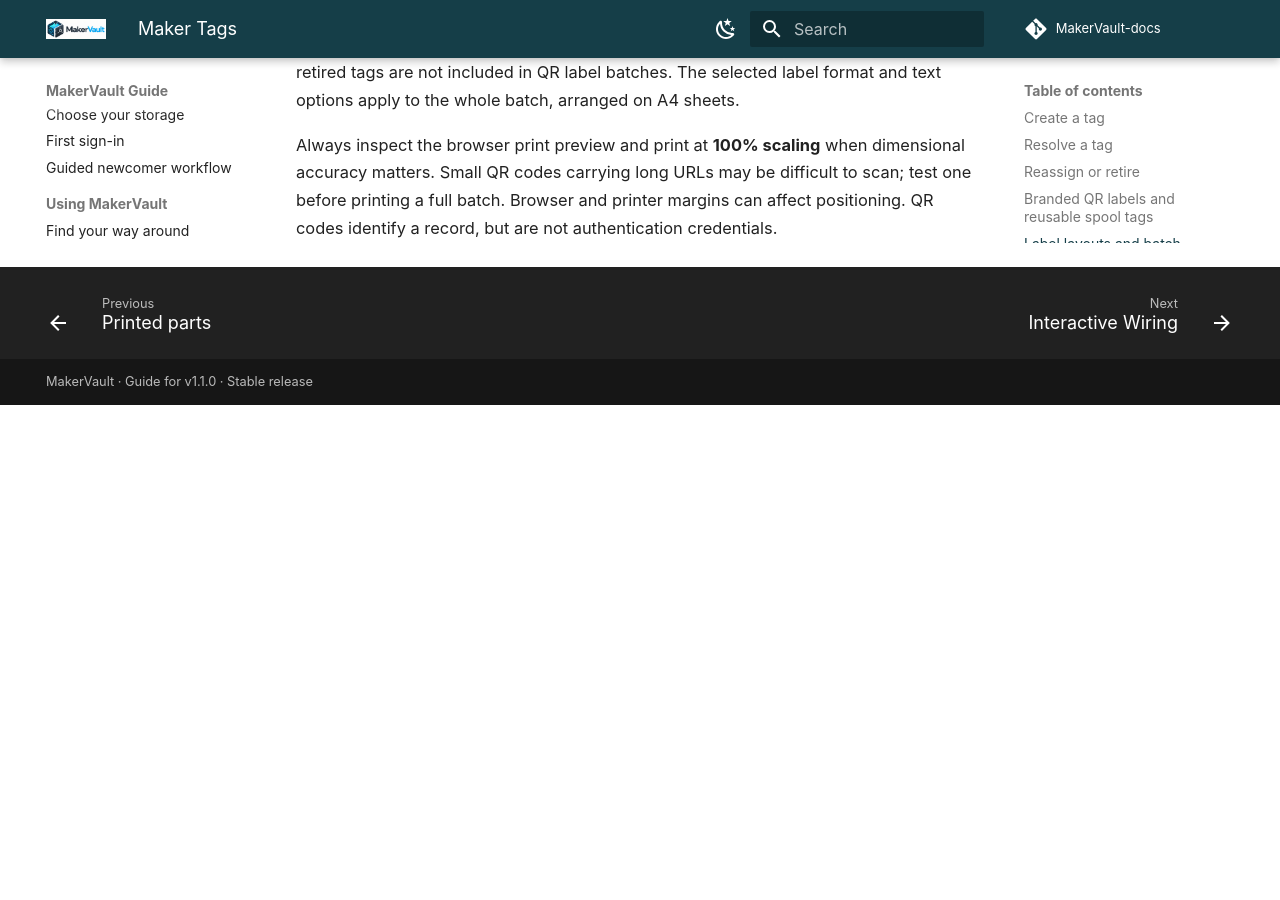
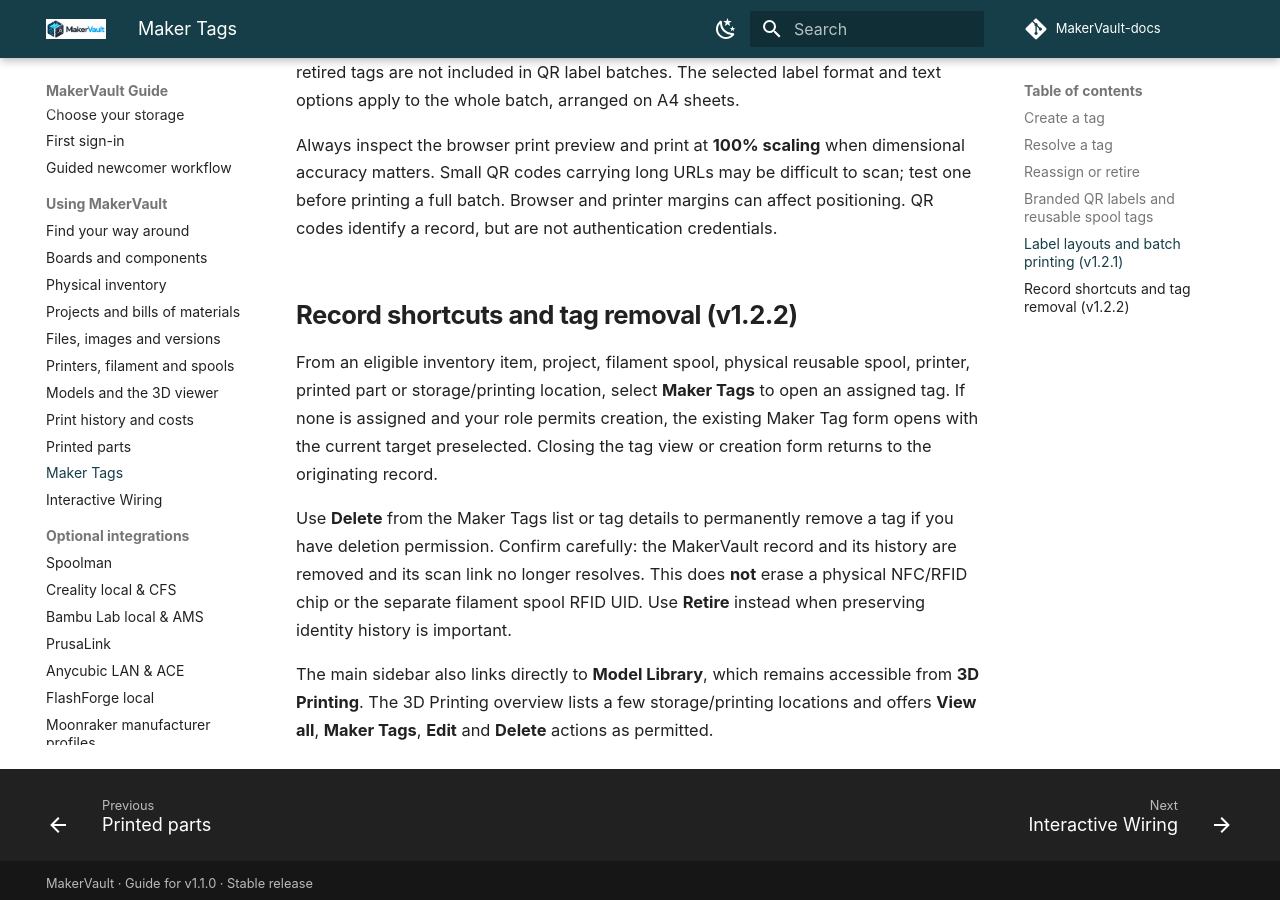
Before and after one commit to gavrd7/MakerVault-docs, an MkDocs documentation site: the page built from docs/guide/using/maker-tags.md, in a window 1280 px wide and 900 px high, scrolled down 2199 px. Built offline with MkDocs 1.6.1 and Material for MkDocs 9.7.7, drawn with Linux system fonts in a browser that asks for light colours; comment, search, counter and statistics services are not loaded; before the commit the page ends 2604 px from its top, so only the background shows below that.

Commit message:
docs: MakerVault v1.2.2 user guide (#28)
* release: prepare MakerVault v1.2.2 version and documentation

* release: prepare MakerVault v1.2.2 version and documentation

* release: prepare MakerVault v1.2.2 version and documentation

* docs: explain record shortcuts, deletion and location actions in v1.2.2

```diff
--- a/docs/guide/reference/about.md
+++ b/docs/guide/reference/about.md
@@ -2,7 +2,7 @@
 
 ## Version and scope
 
-This guide describes **MakerVault v1.2.1**, which improves Maker Tags with adjustable QR labels and batch printing, which adds reusable spool hardware inventory, manufacturer and printable designs, reviewed catalogue changes, Maker Tags for reusable reels and branded QR labels. It retains the v1.1.0 maintenance improvements and earlier project features.
+This guide describes **MakerVault v1.2.2**, which improves Maker Tags with adjustable QR labels and batch printing, which adds reusable spool hardware inventory, manufacturer and printable designs, reviewed catalogue changes, Maker Tags for reusable reels and branded QR labels. It retains the v1.1.0 maintenance improvements and earlier project features.
 
 Linux with the supplied Docker Compose configuration remains the preferred always-on server deployment. Windows users can also follow the documented Docker Desktop, Docker Desktop + WSL2 integration, or direct WSL2 Docker Engine routes. NAS/Portainer and macOS remain platform-adaptation cases rather than fully validated walkthroughs. No measured minimum hardware specification is claimed.
 
--- a/docs/guide/using/maker-tags.md
+++ b/docs/guide/using/maker-tags.md
@@ -45,3 +45,12 @@
 For multiple labels, tick active QR tags in the Maker Tags list and choose **Print selected**, or use **Print labels** and choose all matching active QR tags. Search, status, tag type and **Target type** filters determine which tags are included. NFC/RFID-only identities and retired tags are not included in QR label batches. The selected label format and text options apply to the whole batch, arranged on A4 sheets.
 
 Always inspect the browser print preview and print at **100% scaling** when dimensional accuracy matters. Small QR codes carrying long URLs may be difficult to scan; test one before printing a full batch. Browser and printer margins can affect positioning. QR codes identify a record, but are not authentication credentials.
+
+
+## Record shortcuts and tag removal (v1.2.2)
+
+From an eligible inventory item, project, filament spool, physical reusable spool, printer, printed part or storage/printing location, select **Maker Tags** to open an assigned tag. If none is assigned and your role permits creation, the existing Maker Tag form opens with the current target preselected. Closing the tag view or creation form returns to the originating record.
+
+Use **Delete** from the Maker Tags list or tag details to permanently remove a tag if you have deletion permission. Confirm carefully: the MakerVault record and its history are removed and its scan link no longer resolves. This does **not** erase a physical NFC/RFID chip or the separate filament spool RFID UID. Use **Retire** instead when preserving identity history is important.
+
+The main sidebar also links directly to **Model Library**, which remains accessible from **3D Printing**. The 3D Printing overview lists a few storage/printing locations and offers **View all**, **Maker Tags**, **Edit** and **Delete** actions as permitted.
```
Also changed, not shown: README.md (+7 -3 lines), docs/guide/index.md (+3 -3 lines).
